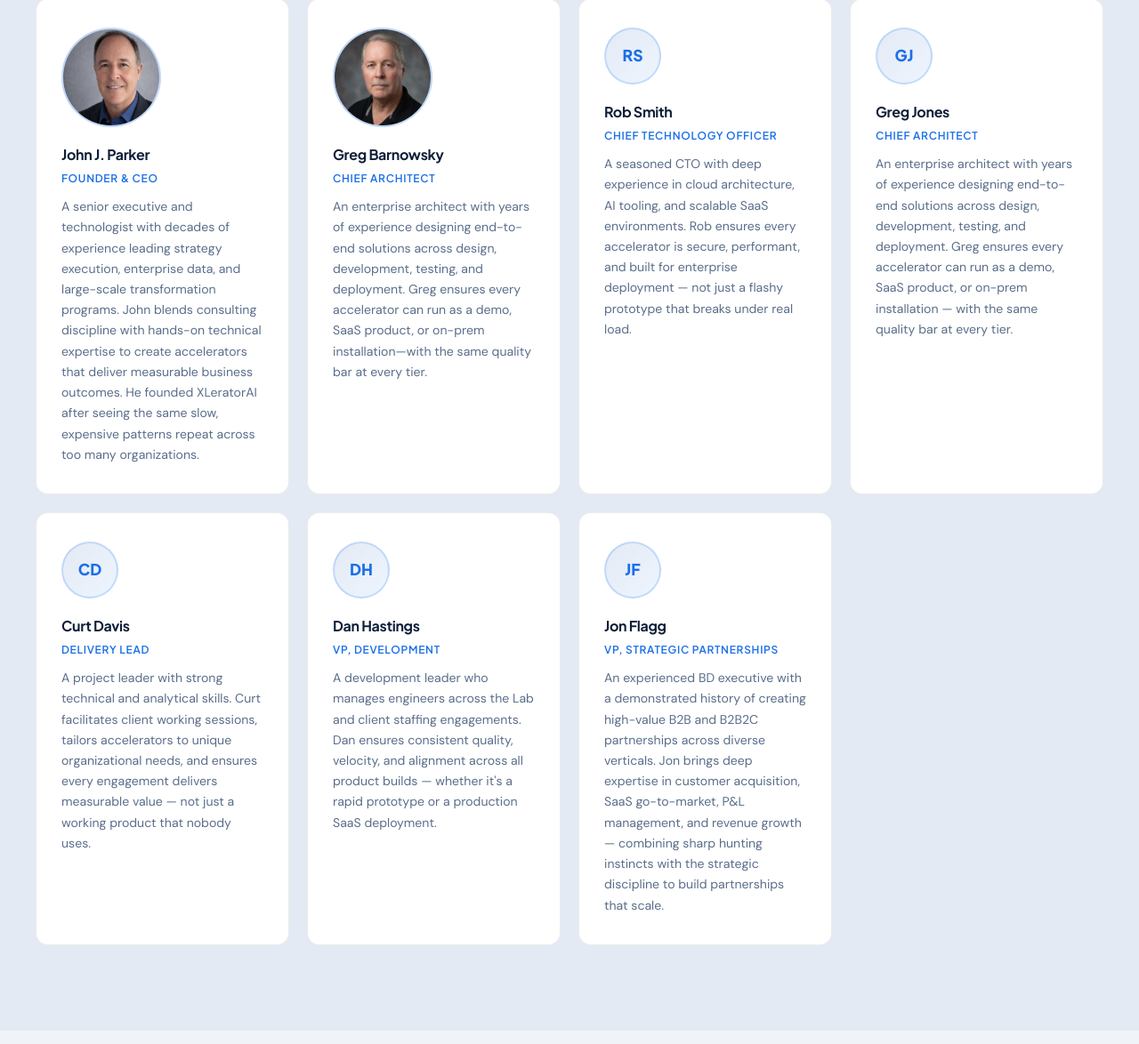
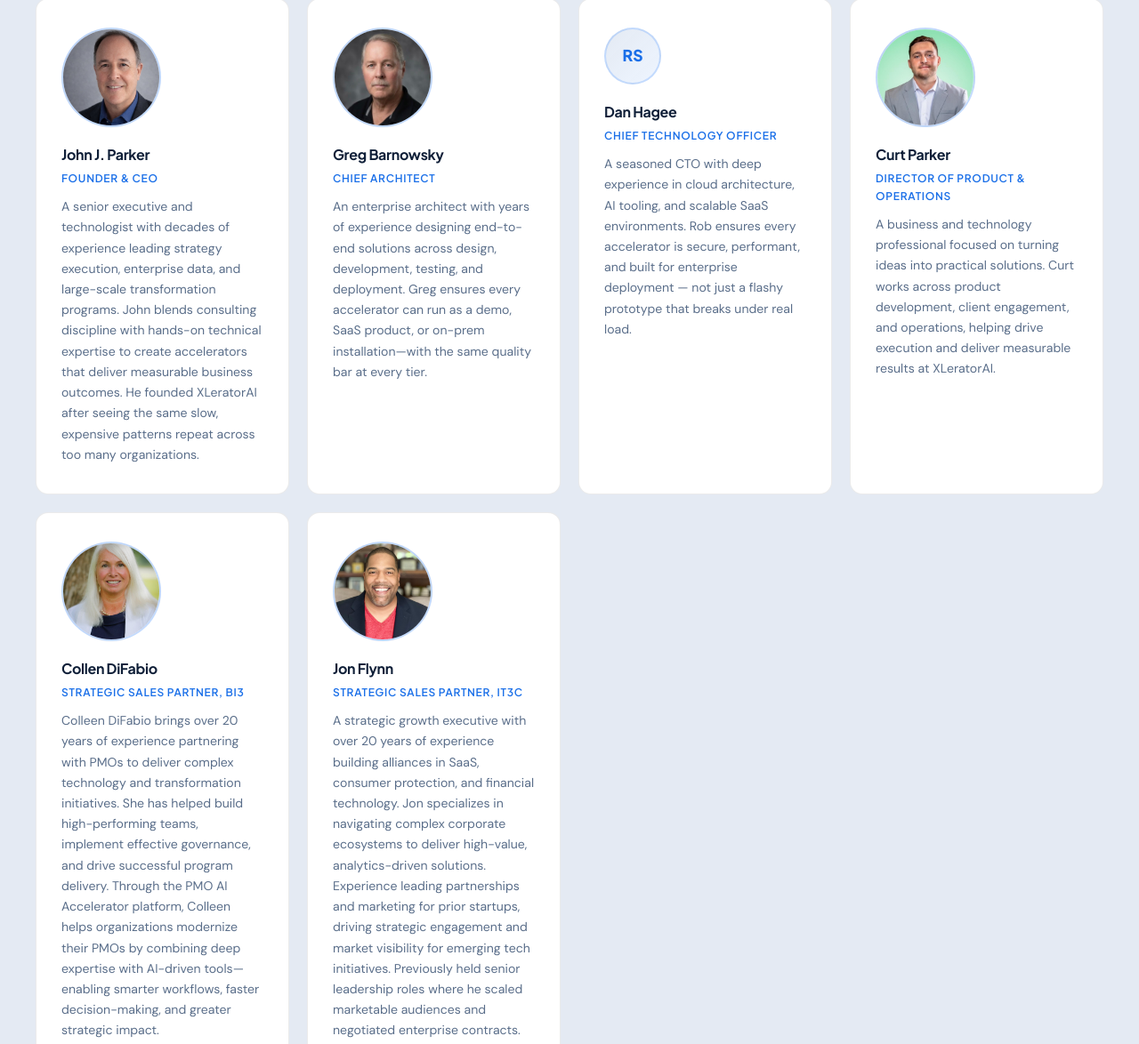
Before and after one commit to joshod/XLeratorAI-Marketing, a website: page about.html in a window 1280 px wide. Shown: the part 1631-2805 px from the top of the page at 89% size. Drawn offline with Linux system fonts and the light colour scheme.

Commit message:
updating about page
added curt jon colleen

```diff
--- a/about.html
+++ b/about.html
@@ -149,37 +149,41 @@
 
           <div class="card team-card">
             <div class="avatar">RS</div>
-            <h3>Rob Smith</h3>
+            <h3>Dan Hagee</h3>
             <span class="role">Chief Technology Officer</span>
             <p>A seasoned CTO with deep experience in cloud architecture, AI tooling, and scalable SaaS environments. Rob ensures every accelerator is secure, performant, and built for enterprise deployment — not just a flashy prototype that breaks under real load.</p>
           </div>
 
           <div class="card team-card">
-            <div class="avatar">GJ</div>
-            <h3>Greg Jones</h3>
-            <span class="role">Chief Architect</span>
-            <p>An enterprise architect with years of experience designing end-to-end solutions across design, development, testing, and deployment. Greg ensures every accelerator can run as a demo, SaaS product, or on-prem installation — with the same quality bar at every tier.</p>
+            <div class="avatar"style="width:112px;height:112px;overflow:hidden;border-radius:50%;">
+              <img src="img/curt_headshot_converted.jpg"alt="Curt Parker"
+              style="width:100%;height:100%;object-fit:cover;display: block;">
+            </div>
+            <h3>Curt Parker</h3>
+            <span class="role">Director of Product & Operations</span>
+            <p>A business and technology professional focused on turning ideas into practical solutions. Curt works across product development, client engagement, and operations, helping drive execution and deliver measurable results at XLeratorAI.</p>
           </div>
 
           <div class="card team-card">
-            <div class="avatar">CD</div>
-            <h3>Curt Davis</h3>
-            <span class="role">Delivery Lead</span>
-            <p>A project leader with strong technical and analytical skills. Curt facilitates client working sessions, tailors accelerators to unique organizational needs, and ensures every engagement delivers measurable value — not just a working product that nobody uses.</p>
+            <div class="avatar"style="width:112px;height:112px;overflow:hidden;border-radius:50%;">
+              <img src="img/colleen_headshot_converted.jpg"alt="Collen DiFabio"
+              style="width:100%;height:100%;object-fit:cover;display: block;">
+            </div>
+            <h3>Collen DiFabio</h3>
+            <span class="role">Strategic Sales Partner, Bi3</span>
+            <p>Colleen DiFabio brings over 20 years of experience partnering with PMOs to deliver complex technology and transformation initiatives. She has helped build high-performing teams, implement effective governance, and drive successful program delivery.
+
+Through the PMO AI Accelerator platform, Colleen helps organizations modernize their PMOs by combining deep expertise with AI-driven tools—enabling smarter workflows, faster decision-making, and greater strategic impact.</p>
           </div>
 
           <div class="card team-card">
-            <div class="avatar">DH</div>
-            <h3>Dan Hastings</h3>
-            <span class="role">VP, Development</span>
-            <p>A development leader who manages engineers across the Lab and client staffing engagements. Dan ensures consistent quality, velocity, and alignment across all product builds — whether it's a rapid prototype or a production SaaS deployment.</p>
-          </div>
-
-          <div class="card team-card">
-            <div class="avatar">JF</div>
-            <h3>Jon Flagg</h3>
-            <span class="role">VP, Strategic Partnerships</span>
-            <p>An experienced BD executive with a demonstrated history of creating high-value B2B and B2B2C partnerships across diverse verticals. Jon brings deep expertise in customer acquisition, SaaS go-to-market, P&amp;L management, and revenue growth — combining sharp hunting instincts with the strategic discipline to build partnerships that scale.</p>
+            <div class="avatar"style="width:112px;height:112px;overflow:hidden;border-radius:50%;">
+              <img src="img/jonnflynn_converted.jpg"alt="Jon Flynn"
+              style="width:100%;height:100%;object-fit:cover;display: block;">
+            </div>
+            <h3>Jon Flynn</h3>
+            <span class="role">Strategic Sales Partner, IT3C</span>
+            <p>A strategic growth executive with over 20 years of experience building alliances in SaaS, consumer protection, and financial technology. Jon specializes in navigating complex corporate ecosystems to deliver high-value, analytics-driven solutions. Experience leading partnerships and marketing for prior startups, driving strategic engagement and market visibility for emerging tech initiatives. Previously held senior leadership roles where he scaled marketable audiences and negotiated enterprise contracts. Brings a sophisticated, relationship-first approach to revenue scaling and cross-functional product execution.</p>
           </div>
 
         </div>
```
Also changed, not shown: img/colleen_headshot_converted.jpg (added), img/curt_headshot_converted.jpg (added), img/jonnflynn_converted.jpg (added), 1 other file.
